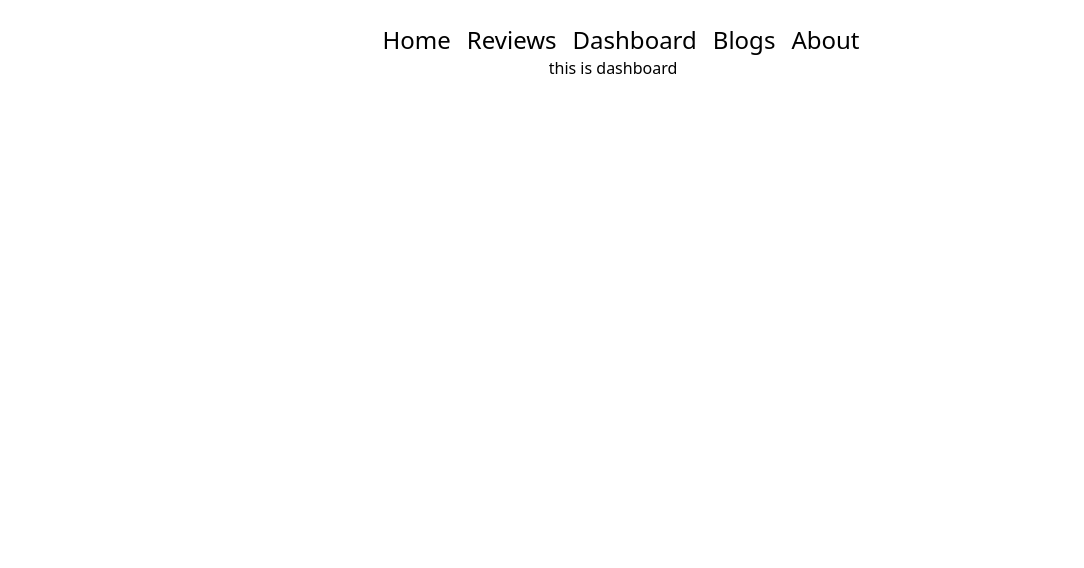
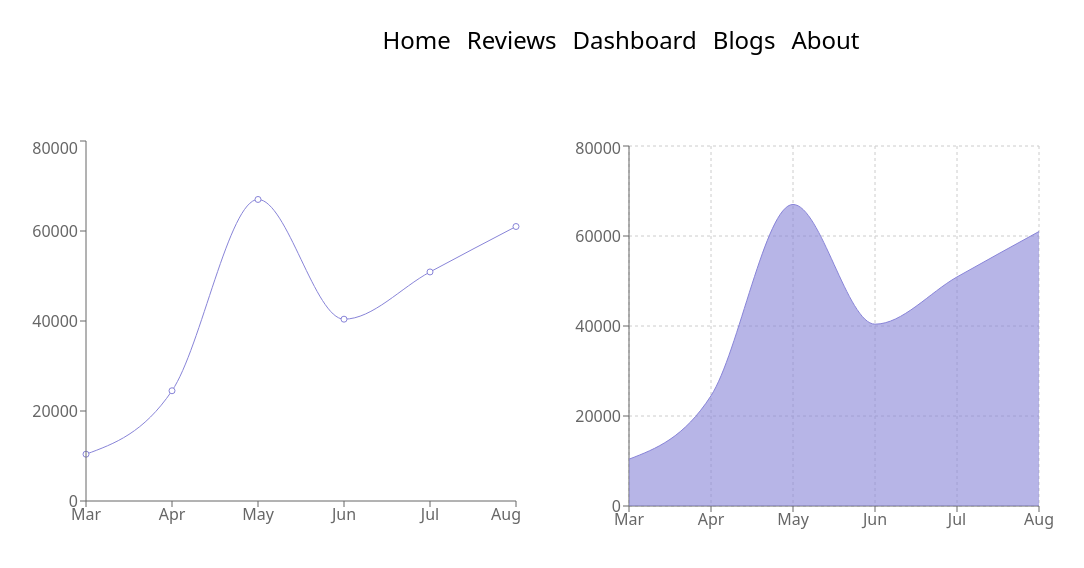
Before and after one commit to Ahamed-JI-Nabil/motogp-bike-analysis, a React (Create React App) app: page /dashboard in a window 1280 px wide. Shown: the top 568 px of the page, without its empty margins (27-1111 px from the left). Built offline with nearby package versions, Linux system fonts and the light colour scheme.

Commit message:
rechart and 2 chart added

```diff
--- a/src/components/About/About.js
+++ b/src/components/About/About.js
@@ -1,9 +1,14 @@
 import React from 'react';
 
+
 const About = () => {
+
+
+
+
     return (
-        <div>
-            <h2>this is from about section</h2>
+        <div className=''>
+
         </div>
     );
 };
--- a/src/components/Dashboard/Dashboard.js
+++ b/src/components/Dashboard/Dashboard.js
@@ -1,9 +1,78 @@
 import React from 'react';
+import { Area, AreaChart, CartesianGrid, Line, LineChart, ResponsiveContainer, Tooltip, XAxis, YAxis } from 'recharts';
+
 
 const Dashboard = () => {
+
+    const data = [
+        {
+            month: "Mar",
+            investment: 100000,
+            sell: 241,
+            revenue: 10401
+        },
+        {
+            month: "Apr",
+            investment: 200000,
+            sell: 423,
+            revenue: 24500
+        },
+        {
+            month: "May",
+            investment: 500000,
+            sell: 726,
+            revenue: 67010
+        },
+        {
+            month: "Jun",
+            investment: 500000,
+            sell: 529,
+            revenue: 40405
+        },
+        {
+            month: "Jul",
+            investment: 600000,
+            sell: 601,
+            revenue: 50900
+        },
+        {
+            month: "Aug",
+            investment: 700000,
+            sell: 670,
+            revenue: 61000
+        }
+    ];
+
+
+
     return (
-        <div>
-            <h2>this is dashboard</h2>
+        <div className='lg:flex mt-20 ml-12'>
+            <div>
+                <LineChart width={500} height={400} data={data}>
+                    <Line type="monotone" dataKey={"revenue"} stroke="#8884d8"></Line>
+                    <XAxis dataKey={"month"}></XAxis>
+                    <YAxis dataKey={""}></YAxis>
+                </LineChart>
+            </div>
+            <div className="ml-12">
+                <ResponsiveContainer width={500} height={400}>
+                    <AreaChart
+                        data={data}
+                        margin={{
+                            top: 10,
+                            right: 30,
+                            left: 0,
+                            bottom: 0,
+                        }}
+                    >
+                        <CartesianGrid strokeDasharray="3 3" />
+                        <XAxis dataKey={"month"} />
+                        <YAxis />
+                        <Tooltip />
+                        <Area type="monotone" dataKey={"revenue"} stroke="#8884d8" fill="#8884d8" />
+                    </AreaChart>
+                </ResponsiveContainer>
+            </div>
         </div>
     );
 };
--- a/src/components/NotFound/NotFound.js
+++ b/src/components/NotFound/NotFound.js
@@ -4,7 +4,7 @@ const NotFound = () => {
     return (
         <div>
             <h1 className="text-8xl	text-orange-500 mt-20">404</h1>
-            <h1 className="text-4xl	text-orange-800">The Page Your Looking For Can't Be Found</h1>
+            <h1 className="text-4xl	text-orange-800">The Page Your Looking Is Not Found</h1>
         </div>
     );
 };
--- a/src/components/Reviews/Reviews.js
+++ b/src/components/Reviews/Reviews.js
@@ -7,7 +7,10 @@ const Reviews = () => {
 
 
     return (
-        <div className='lg:grid grid-cols-2 gap-4 mt-12 p-8 '>
+
+        <div>
+            <h1 className='text-4xl mt-12'>What Best Bikers Of The World Say!</h1>
+            <div className='lg:grid grid-cols-2 gap-4 mt-4 p-8 '>
                 {
                     datas.map(data => <Review
                         key={data.id}
@@ -15,6 +18,8 @@ const Reviews = () => {
                     ></Review>)
                 }
             </div>
+        </div>
+
     );
 };
 
```
Lines whose indentation alone changed are shown as unchanged.
